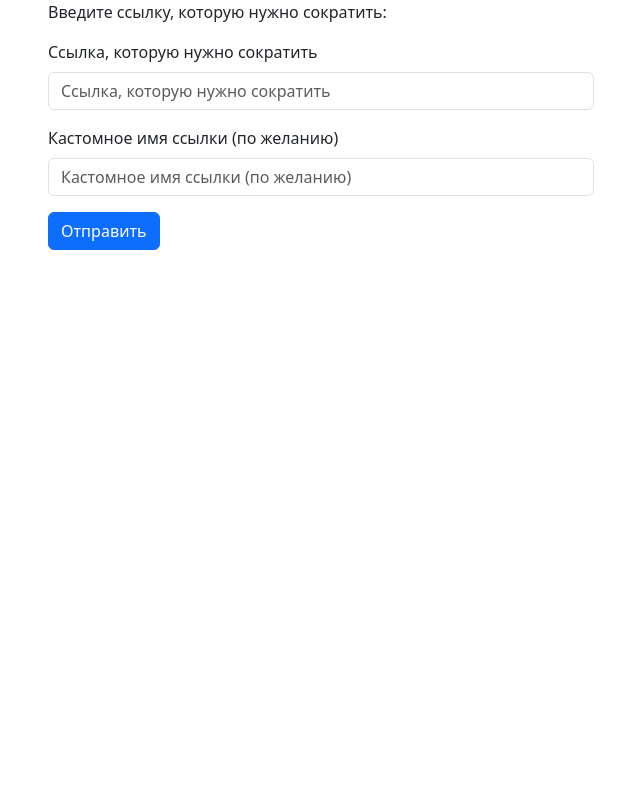
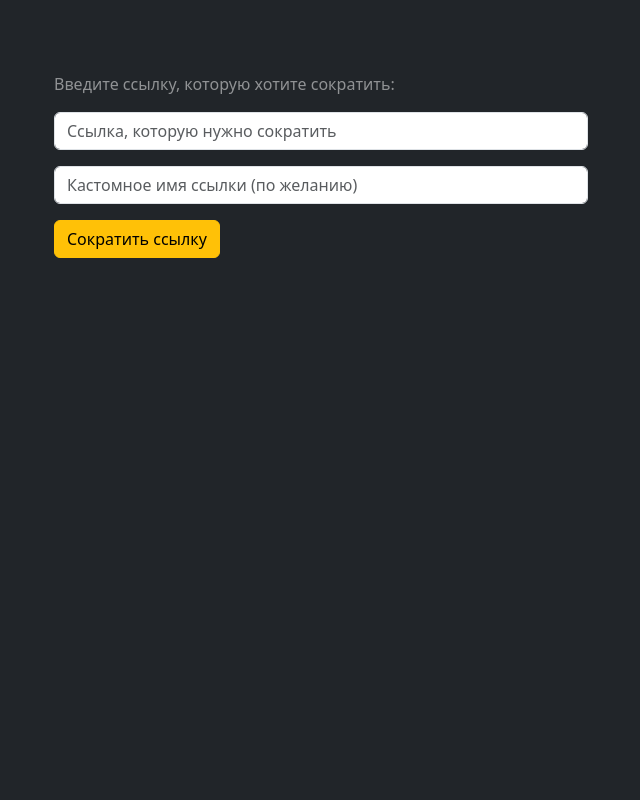
Before and after one commit to hyggebox/link_shortener_api, a Django app: page / in a window 1280 px wide. Shown: the whole page, without its empty margins (319-959 px from the left). Run offline with Django 4.2, Linux system fonts and the light colour scheme; parts of the project's set-up code (start-up, migrations or seed data) failed here and were passed over; some libraries are stand-ins or nearby versions.

Commit message:
Tidy up the index page

```diff
--- a/shortener/templates/index.html
+++ b/shortener/templates/index.html
@@ -1,30 +1,32 @@
 {% load bootstrap5 %}
+{% load static %}
 
 {% bootstrap_css %}
 {% bootstrap_javascript %}
 
 <!DOCTYPE html>
-<html lang='ru'>
+<html lang="ru">
 <head>
-  <meta charset='utf-8'>
-  <meta content='width=device-width, initial-scale=1, shrink-to-fit=no'
-        name='viewport'>
-
+  <meta charset="utf-8">
+  <meta content="width=device-width, initial-scale=1, shrink-to-fit=no"
+        name="viewport">
   <title>Link Shortener</title>
+  <link rel="shortcut icon" href="{% static '/favicon.ico' %}">
 </head>
-<body>
-<div class='container'>
+<body class="bg-dark text-white-50">
+<div class="px-5 py-5">
+  <div class="container p-4">
     <div class="row align-items-center">
       <div class="col-6 offset-3">
-      <p>Введите ссылку, которую нужно сократить:</p>
+        <p>Введите ссылку, которую хотите сократить:</p>
 
-      <form action='/' method='post'>
+        <form action="/" method="post" novalidate>
           {% csrf_token %}
-        {% bootstrap_form form %}
-        {% buttons %}
-        <input class='btn btn-primary' type='submit' value='Отправить'>
-        {% endbuttons %}
+          {% bootstrap_field form.full_url show_label=False %}
+          {% bootstrap_field form.custom_name show_label=False %}
+          {% bootstrap_button "Сократить ссылку" button_type="submit" button_class="btn-warning" %}
         </form>
+      </div>
     </div>
   </div>
 </div>
```
Lines whose indentation alone changed are shown as unchanged.
